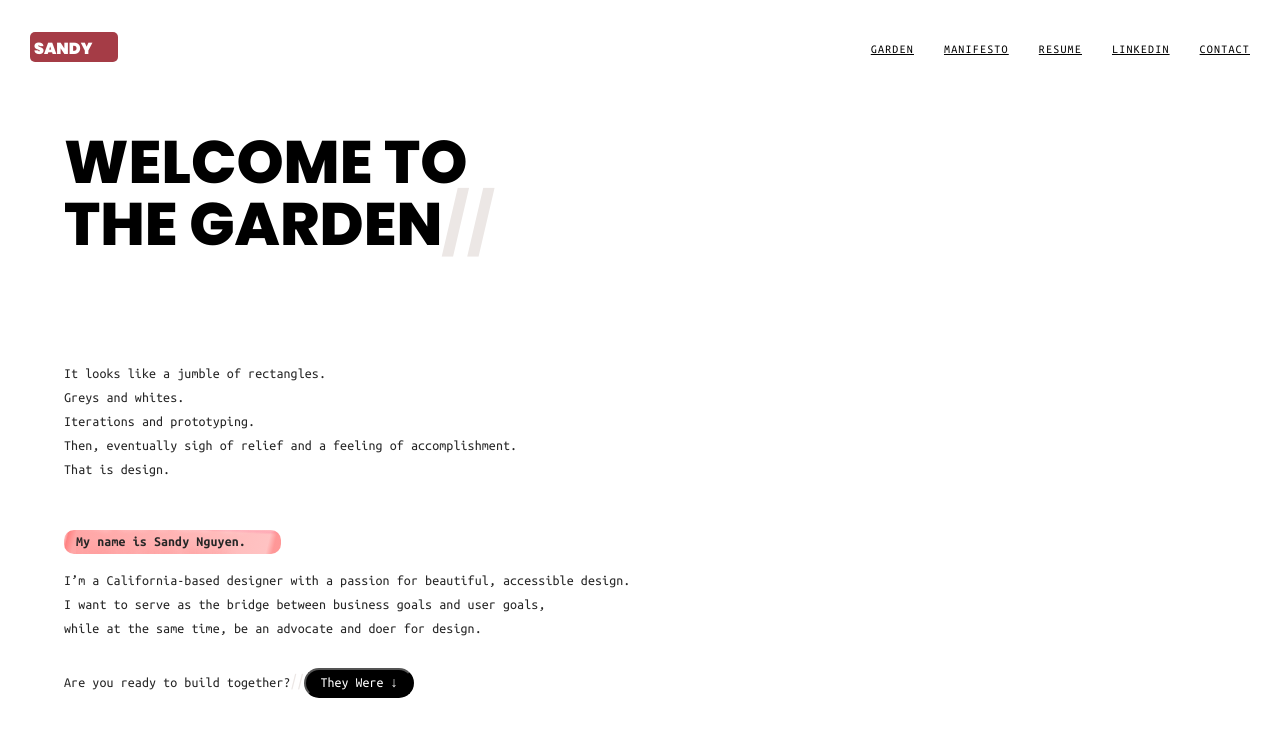
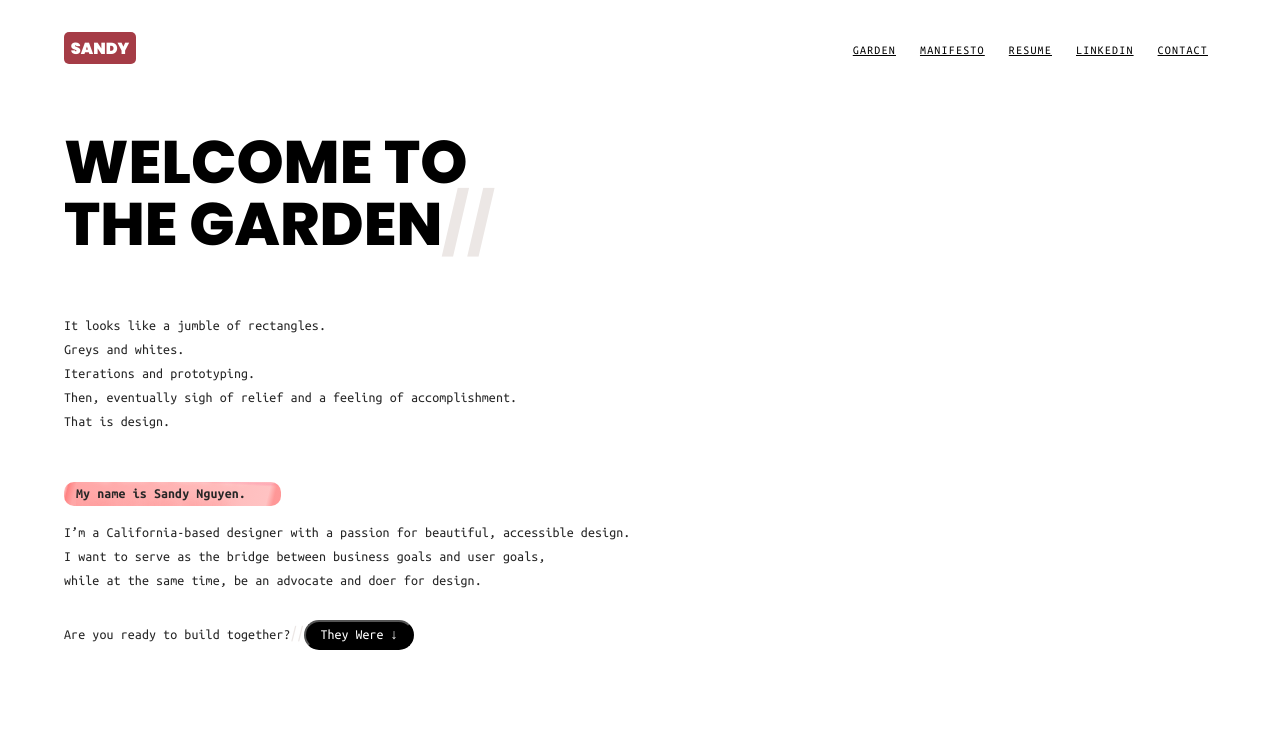
Before and after one commit to jacksonx9/jacksonx9.github.io, a React (Create React App) app: page / in a window 1280 px wide. Shown: the top 736 px of the page. Built offline with nearby package versions, Linux system fonts and the light colour scheme.

Commit message:
some work on portfolio

```diff
--- a/src/app.scss
+++ b/src/app.scss
@@ -25,8 +25,8 @@
 
         > *{
             width: 100%;
-            // height: calc(100vh - 104px);
-            height: 100vh;
+            // height: calc(100% - 104px);
+            height: 100%;
         }
     }
 }
--- a/src/components/intro/intro.scss
+++ b/src/components/intro/intro.scss
@@ -7,7 +7,7 @@
     }
 
     .title-position {
-        margin: 132px 33px 48px 64px;
+        margin: 132px 33px 0px 64px;
         width: 451px;
         height: 134px;
     }
--- a/src/components/portfolio/Portfolio.jsx
+++ b/src/components/portfolio/Portfolio.jsx
@@ -22,6 +22,25 @@ export default function Portfolio() {
         can catch me working on web3 stealth startups or personal projects.
       </span>
 
+      <ul className="portfolio-list">
+        <li className="box">
+          <img src="images/double-jump-icon.jpg" alt="Double Jump" className="image"/>
+          <span className="portfolio-title">
+            DOUBLE JUMP
+          </span>
+          {/* <span class="content">
+            <strong>Johnny Realestate</strong>
+            <a href="mailto:johnny@realestate.io" title="Email Johnny">johnny@realestate.io</a>
+            <a href="tel:2223334444" title="Call Johnny">222.333.4444</a>
+            <address>
+              1 Real Estate Court<br>
+              suite 101<br>
+              Real, AZ 10101
+            </address>
+          </span> */}
+        </li>
+      </ul>
+
 
 
       <span class="Quotation quotation-position-2">
--- a/src/components/portfolio/portfolio.scss
+++ b/src/components/portfolio/portfolio.scss
@@ -1,24 +1,58 @@
 @import "../../global.scss";
 
 .portfolio{
+    scrollbar-width: none; // for firefox
+    &::-webkit-scrollbar{
+        display: none;
+    }
+
     .title-position {
         width: 460px;
         height: 140px;
-        margin: 347px 28px 48px 61px;
+        margin: 132px 0px 0px 97px;
     }
 
     .red-highlight-position {
         width: 590px;
         height: 24px;
-        margin-left: 61px;
+        margin: 48px 0px 0px 97px;
     }
 
     .quotation-position-1 {
-        margin: 48px 36px 16px 61px;
+        margin: 4px 0px 0px 97px;
+    }
+
+    .portfolio-list {
+        margin: 54px 0px 0px 97px;
+    }
+
+    .box {
+        width: 160px;
+        height: 180px;
+
+        border: solid 1px #ece7e5;
+
+        //TODO: change for each obj
+        .image {
+            margin: 36px 48px 0px 48px;
+        }
+
+        .portfolio-title {
+            margin: 100px 0px 0px 16px;
+            font-family: Poppins;
+            font-size: 12px;
+            font-weight: 800;
+            line-height: 1.03;
+            color: #000;
+        }
+
+        &:hover {
+            border-width: 10px;
+        }
     }
 
     .quotation-position-2 {
-        margin: 27px 4px 350px 61px;
+        margin: 27px 4px 0px 61px;
     }
 
     .black-button-sizing {
--- a/src/components/topbar/Topbar.jsx
+++ b/src/components/topbar/Topbar.jsx
@@ -5,11 +5,9 @@ export default function Topbar() {
     <div className="topbar">
       <div className="wrapper">
         <div className="left">
-          <div className="name-frame">
-            <span class="name">
-              SANDY
-            </span>
-          </div>
+          <span className="name">
+            SANDY
+          </span>
         </div>
         <div className="right">
           {/* TODO: Update hrefs */}
--- a/src/components/topbar/topbar.scss
+++ b/src/components/topbar/topbar.scss
@@ -8,43 +8,27 @@
     top: 0;
     z-index: 2;
 
-    // hide scrollbar
-    scrollbar-width: none; // for firefox
-    &::-webkit-scrollbar{
-        display: none;
-    }
-
     .wrapper{
-        padding: 32px 30px;
+        padding: 32px 72px 0px 64px;
         display: flex;
         align-items: center;
         justify-content: space-between;
 
         .left{
-            .name-frame{
-                //TODO: update sizing.
-                width: 80px;
-                height: 22px;
-                gap: 10px;
-                padding: 4px;
+            .name{
+                width: 72px;
+                height: 32px;
                 border-radius: 5px;
                 background-color: #a53c46;
 
-                .name{
-                    //TODO: update sizing.
-                    width: 59px;
-                    height: 24px;
-                    flex-grow: 0;
-                    font-family: Poppins;
-                    font-size: 16px;
-                    font-weight: 900;
-                    font-stretch: normal;
-                    font-style: normal;
-                    line-height: normal;
-                    letter-spacing: normal;
-                    text-align: left;
-                    color: #fff;
-                }
+                display: flex;
+                justify-content: center;
+                align-items: center;
+
+                font-family: Poppins;
+                font-size: 16px;
+                font-weight: 900;
+                color: #fff;
             }
         }
 
@@ -58,9 +42,6 @@
                     lex-grow: 0;
                     font-family: Ubuntu Mono;
                     font-size: 12px;
-                    font-weight: normal;
-                    font-stretch: normal;
-                    font-style: normal;
                     line-height: 1.4;
                     letter-spacing: 1.2px;
                     text-align: left;
@@ -69,7 +50,7 @@
             }
 
             > *{
-                padding-left: 30px;
+                padding-left: 24px;
             }
         }
     }
```
Also changed, not shown: public/images/double-jump-icon.jpg (added).
